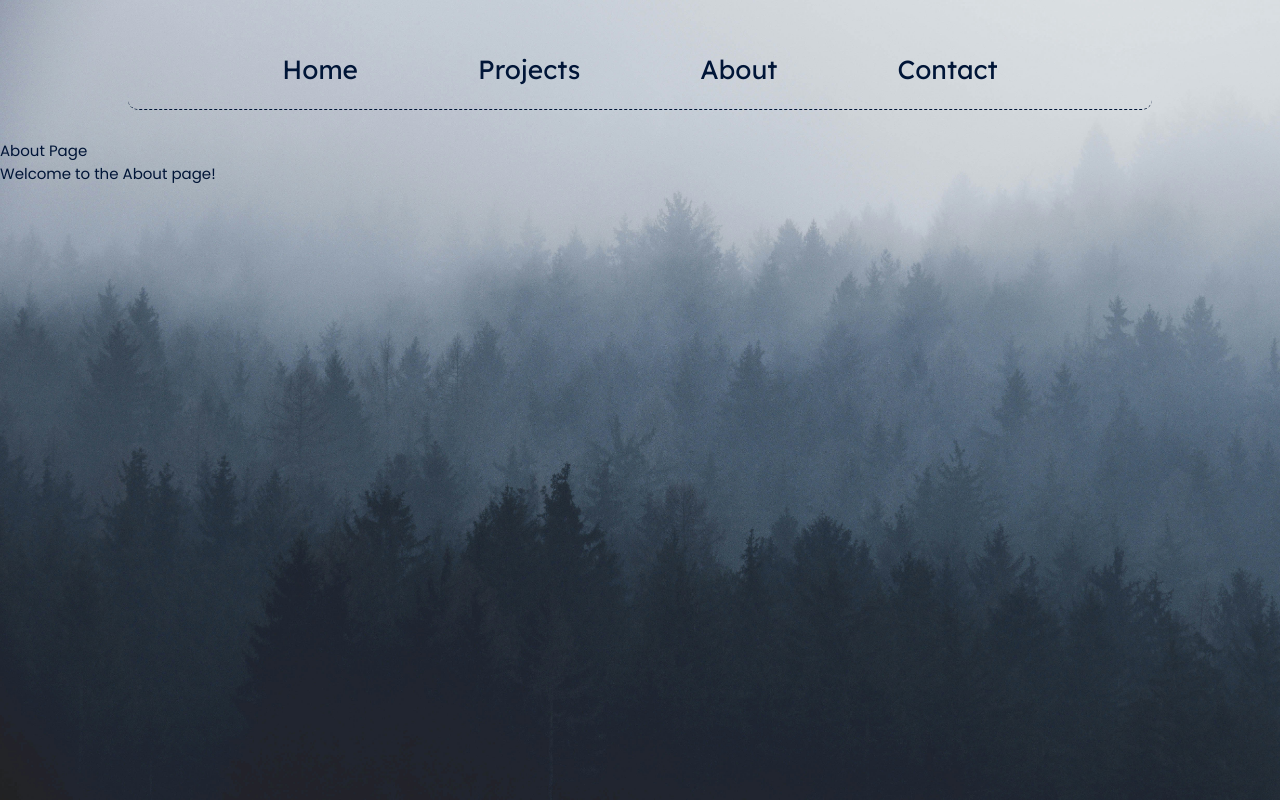
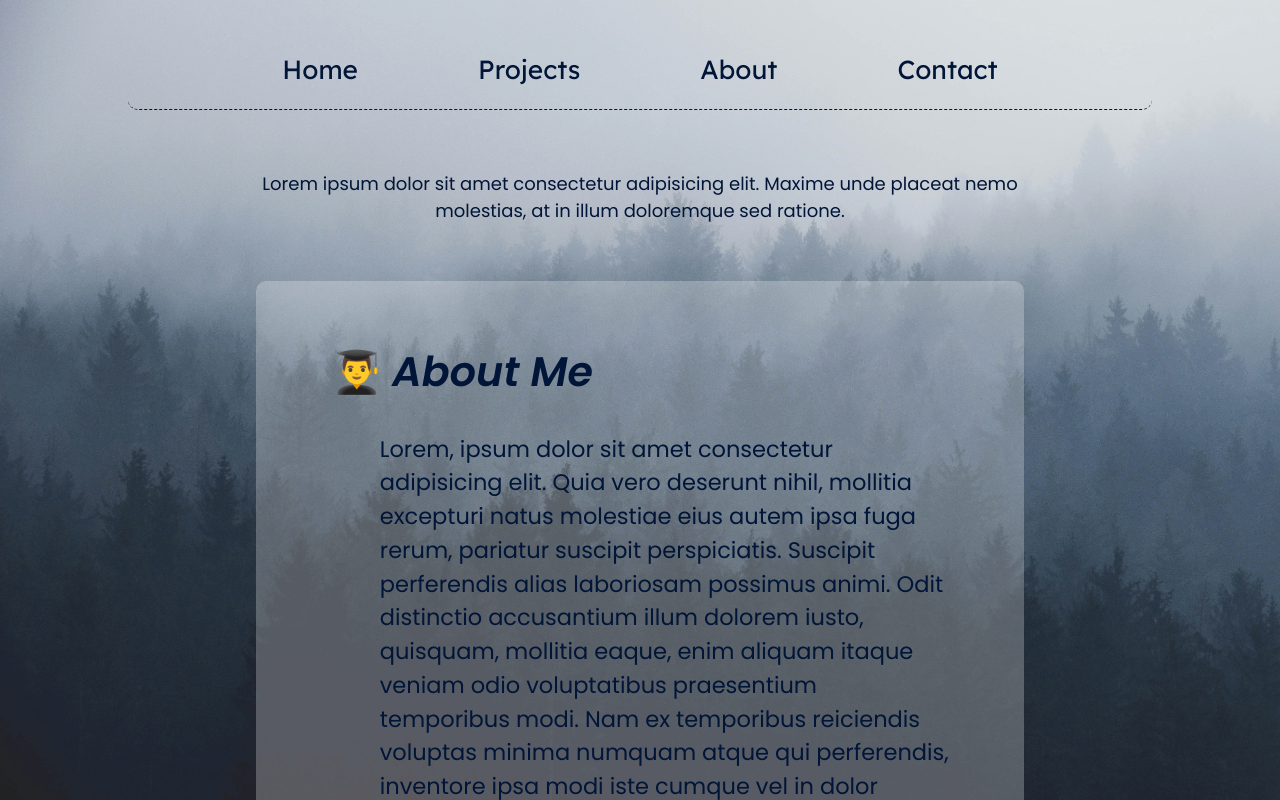
Before and after one commit to AnkushRoy7926/ankushroy.xyz, a Next.js app: page /about in a window 1280 px wide. Built offline with nearby package versions, Linux system fonts and the light colour scheme; a web font is replaced by a local one.

Commit message:
Designed About Page

```diff
--- a/package.json
+++ b/package.json
@@ -12,7 +12,8 @@
     "next": "15.1.3",
     "react": "^19.0.0",
     "react-dom": "^19.0.0",
-    "react-icons": "^5.4.0"
+    "react-icons": "^5.4.0",
+    "vanilla-tilt": "^1.8.1"
   },
   "devDependencies": {
     "@eslint/eslintrc": "^3",
--- a/src/app/about/page.tsx
+++ b/src/app/about/page.tsx
@@ -1,8 +1,82 @@
+import "@styles/about.css"
+
 export default function About() {
     return (
-      <div>
-        <h1>About Page</h1>
-        <p>Welcome to the About page!</p>
+      <div id="MainContainerAbout">
+
+        <span id="shortAboutText">
+          Lorem ipsum dolor sit amet consectetur adipisicing elit. Maxime unde placeat nemo molestias, at in illum doloremque sed ratione.
+        </span>
+
+        {/* About Me */}
+        <div className="bg">
+          <h1 className="Header">👨‍🎓 <i>About Me</i></h1>
+          <div className="infoSection">
+            Lorem, ipsum dolor sit amet consectetur adipisicing elit. Quia vero deserunt nihil, mollitia excepturi natus molestiae eius autem ipsa fuga rerum, pariatur suscipit perspiciatis. Suscipit perferendis alias laboriosam possimus animi. Odit distinctio accusantium illum dolorem iusto, quisquam, mollitia eaque, enim aliquam itaque veniam odio voluptatibus praesentium temporibus modi. Nam ex temporibus reiciendis voluptas minima numquam atque qui perferendis, inventore ipsa modi iste cumque vel in dolor ipsum quas voluptatum maiores rem doloribus? Architecto corrupti sequi dolore cupiditate, enim quo, hic obcaecati nam sint fugiat possimus itaque iure? Veniam impedit deleniti dolor placeat temporibus atque, eum, esse necessitatibus repellendus autem aperiam.
+          </div>
+        </div>
+
+        {/* Work */}
+        <div className="bg">
+          <h1 className="Header">💻 <i>Experience</i></h1>
+          <div className="infoSection">
+            Lorem, ipsum dolor sit amet consectetur adipisicing elit. Quia vero deserunt nihil, mollitia excepturi natus molestiae eius autem ipsa fuga rerum, pariatur suscipit perspiciatis. Suscipit perferendis alias laboriosam possimus animi. Odit distinctio accusantium illum dolorem iusto, quisquam, mollitia eaque, enim aliquam itaque veniam odio voluptatibus praesentium temporibus modi. Nam ex temporibus reiciendis voluptas minima numquam atque qui perferendis, inventore ipsa modi iste cumque vel in dolor ipsum quas voluptatum maiores rem doloribus? Architecto corrupti sequi dolore cupiditate, enim quo, hic obcaecati nam sint fugiat possimus itaque iure? Veniam impedit deleniti dolor placeat temporibus atque, eum, esse necessitatibus repellendus autem aperiam.
+          </div>
+        </div>
+
+        {/* Achievements */}
+        <div className="bg">
+          <h1 className="Header">🏆 <i>Achievements</i></h1>
+          <div className="infoSection">
+
+            {/* Logique UnicornX 2023 */}
+            <div className="indivPoint">
+              <div className="pointHead">
+                🥇 First Place  |   Logique UnicornX 2023
+              </div>
+              <div className="pointInfo">
+                App Development Hackathon, awarded by Delhi Public School, Kolkata
+              </div>
+            </div>
+
+            {/* Quizzinius SciTechBiz Quiz 2023 */}
+            <div className="indivPoint">
+              <div className="pointHead">
+                🥇 First Place | Quizzinius SciTechBiz Quiz 2023
+              </div>
+              <div className="pointInfo">
+              Science, Tech and Business related quiz, awarded by Delhi Public School, Kolkata
+              </div>
+            </div>
+
+            {/* Logique WebVerse 2024 */}
+            <div className="indivPoint">
+              <div className="pointHead">
+                🥇 First Place | Logique WebVerse 2023
+              </div>
+              <div className="pointInfo">
+                Composed of fixing existing broken websites, awarded by Delhi Public School, Kolkata
+              </div>
+            </div>
+
+            {/* La Marts Computer Quiz 2024 */}
+            <div className="indivPoint">
+              <div className="pointHead">
+                🥇 First Place | Exypnos Computer Quiz 2023
+              </div>
+              <div className="pointInfo">
+                Tech Quiz, awarded by La Martiniere's for Boys
+              </div>
+            </div>
+
+
+          {/* 🥇 First Place at Birla Bharati Infotsav 2K21 - Batch Programming
+          🥈 Second Place at Hack4Earth 2023 - Advanced Category
+          🥈 Second Place at Youthopia 2024 - Competitive Programming, awarded by the Heritage School Kolkata.
+          🥉 Third Place at CHC Calcutta Heritage Quiz, awarded by Calcutta Heritage Collective           */}
+          </div>
+        </div>
+
       </div>
     );
   }
--- a/src/app/contact/page.tsx
+++ b/src/app/contact/page.tsx
@@ -47,6 +47,7 @@ export default function About() {
           </form>
 
         </div>
+
       </div>
     );
   }
--- a/src/app/layout.tsx
+++ b/src/app/layout.tsx
@@ -1,7 +1,6 @@
 import type { Metadata } from "next";
 import "@styles/globals.css";
-import Navbar from "@components/navbar"
-import Credits from '@components/creds';
+import Navbar from "@components/navbar";
 
 export const metadata: Metadata = {
   title: "Ankush Roy",
@@ -18,7 +17,7 @@ export default function RootLayout({
       <body>
         <Navbar></Navbar>
         {children}
-        {/* <Credits></Credits>  */}
+
       </body>
 
     </html>
--- a/src/app/page.tsx
+++ b/src/app/page.tsx
@@ -3,6 +3,7 @@
 import React, { useEffect} from 'react';
 import "@styles/index.css";
 import IconBar from "@components/iconBar"
+import Credits from '@/components/creds';
 
 export default function Home() {
   const text = "Hello, Traveller";
@@ -65,6 +66,7 @@ export default function Home() {
         <h1 id="desc"></h1>
       </div>
       <IconBar></IconBar>
+      <Credits></Credits>
     </div>
   );
 }
--- a/src/components/creds.tsx
+++ b/src/components/creds.tsx
@@ -3,7 +3,7 @@ import Link from 'next/link';
 
 export default function Credits() {
     return (
-        <div id="creds" className='fixed bottom-1 right-1 text-light'>
+        <div id="creds" className='fixed bottom-3 right-5 text-light'>
             Photo by{' '}
             <Link className='no-underline' href="https://unsplash.com/@pueblovista?utm_content=creditCopyText&utm_medium=referral&utm_source=unsplash">
                 Paul Pastourmatzis
--- a/src/styles/IconBar.css
+++ b/src/styles/IconBar.css
@@ -1,15 +1,15 @@
 .icons {
     text-decoration: none;
     transition: transform 0.3s ease, color 0.3s ease;
-    /* z-index: 5; */
     color: #a0a9b8;
 }
 
 #iconBarContainer{
     pointer-events: all;
-    position: fixed;
+    position: absolute;
     bottom: 0;
-
+    right: 0;
+    left: 0;
 }
 
 .icons:hover {
--- /dev/null
+++ b/src/styles/about.css
@@ -0,0 +1,81 @@
+#MainContainerAbout {
+    display: flex;
+    width: 100vw;
+    align-items: center;
+    justify-content: center;
+    flex-direction: column;
+}
+
+#shortAboutText{
+    margin-top: 2rem;
+    font-size: 1.2rem;
+    width: 65vw;
+    text-align: center;
+}
+
+.Header {
+    font-size: 2.75rem;
+    font-weight: 600;
+    text-align: left;
+    margin-bottom: 2rem;
+}
+
+.bg {
+    width: 60vw;
+    padding: 5rem;
+    padding-top: 4rem;
+    background-color: rgba(255,255,255,0.25);
+    border-radius: 10px;
+    margin-bottom: 3rem;
+    margin-top: 3.75rem;
+    font-size: 1.5rem;
+}
+
+
+.pointHead{
+    font-weight: 600;
+    font-size: 1.65rem;
+}
+
+.indivPoint{
+    margin-bottom: 2rem;
+}
+
+.pointInfo{
+    padding-left: 3rem;
+}
+
+
+.infoSection {
+    padding-left: 3.25rem;
+}
+
+
+@media screen and (max-width: 768) {
+    .bg{
+        width: 90vw;
+        font-size: 2.25rem;
+        padding: 3rem;
+        padding-top: 4rem;
+    }
+
+    .Header {
+        font-size: 4rem;
+    }
+
+    .infoSection{
+        padding-left: auto;
+    }
+
+    .pointHead{
+        font-size: 2.65rem;
+    }
+
+    .indivPoint{
+        margin-bottom: 4rem;
+    }
+
+    .Header{
+        margin-bottom: 3rem;
+    }
+}
--- a/tailwind.config.ts
+++ b/tailwind.config.ts
@@ -11,7 +11,7 @@ export default {
       colors: {
         background: "var(--background)",
         foreground: "var(--foreground)",
-        light: '#c7cdd7',
+        light: '#a0a9b8',
         dark: 'rgb(0,21,55)',
       },
     },
```
Also changed, not shown: 2 other files (tests, documents, lock files or other folders).
